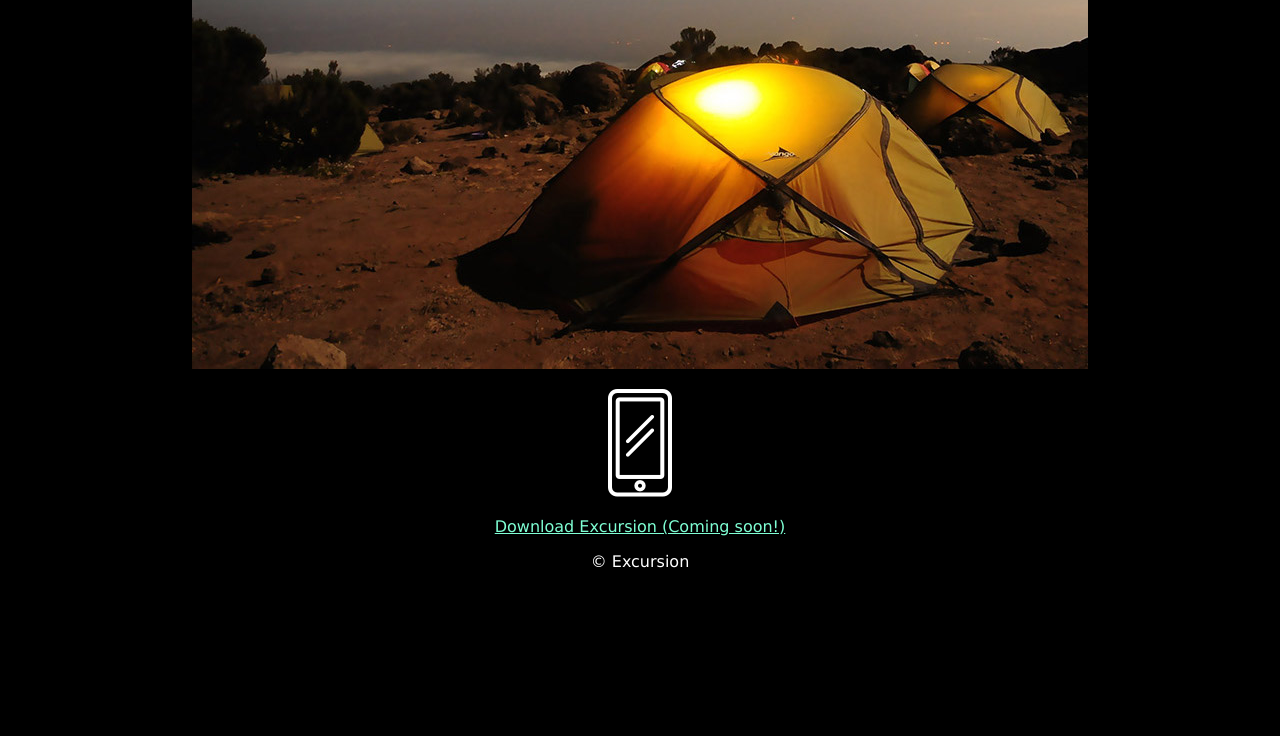
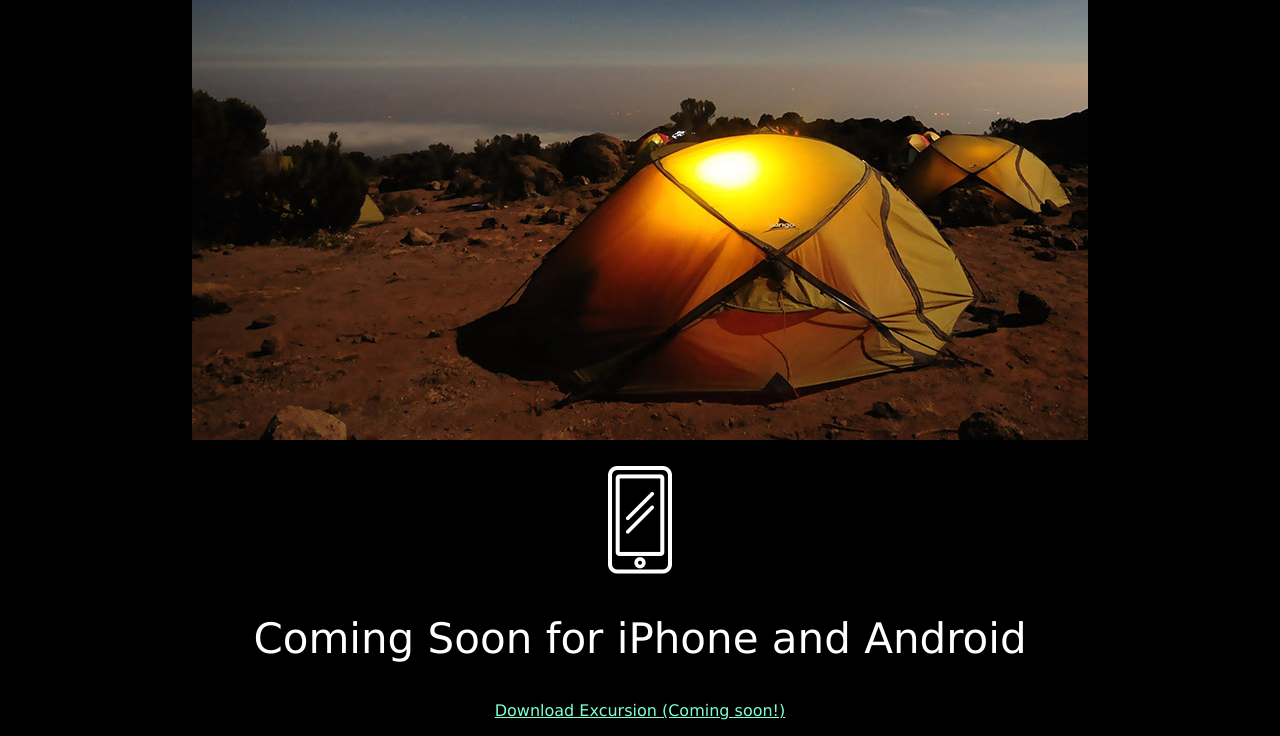
Before and after one commit to jlharrington/Excursion, a plain HTML site: page index.html in a window 1280 px wide. Shown: the part 1145-1881 px from the top of the page. Before the commit the page ends 1732 px from the top, so only its background shows below. Drawn offline with Linux system fonts and the light colour scheme.

Commit message:
Add additional styling

```diff
--- a/index.html
+++ b/index.html
@@ -8,7 +8,7 @@
   <body>
     <h1>Discover hidden places in the world around you</h1>
     <p><a href="" title="Download Excursion">Download Excursion (Coming soon!)</a></p>
-    <video width="404" height="720" >
+    <video width="404" height="720" autoplay>
       <source src="./resources/media/vid/excursion.mp4" type="video/mp4">
         Your browser does not support the video tag.
     </video>
@@ -16,6 +16,7 @@
     <p>Excursion remembers places you like, and recommends new points of interest around you.</p>
     <p><img src="./resources/media/img/camp.jpg" width="896" height="527" alt="Tents in the desert at sunset" title="Desert Sunset" /></p>
     <p><img src="./resources/media/img/phone.png" width="64" height="108" alt="Smartphone icon" title="Generic Smartphone" /></p>
+    <h2>Coming Soon for iPhone and Android</h2>
     <p><a href="" title="Download Excursion">Download Excursion (Coming soon!)</a></p>
     <div id="footer">
       <p>© Excursion</p>
--- a/resources/css/style.css
+++ b/resources/css/style.css
@@ -13,7 +13,22 @@ h1 {
   font-size: 50px;
 }
 
+h2 {
+  font-weight: 300;
+  font-size: 42px;
+}
+
+p {
+  font-size: 21px;
+  color: Gray;
+}
+
 a {
   color: Aquamarine;
   font-size: 16px;
 }
+
+#footer p {
+  text-align: right;
+  color: Gray;
+}
```
